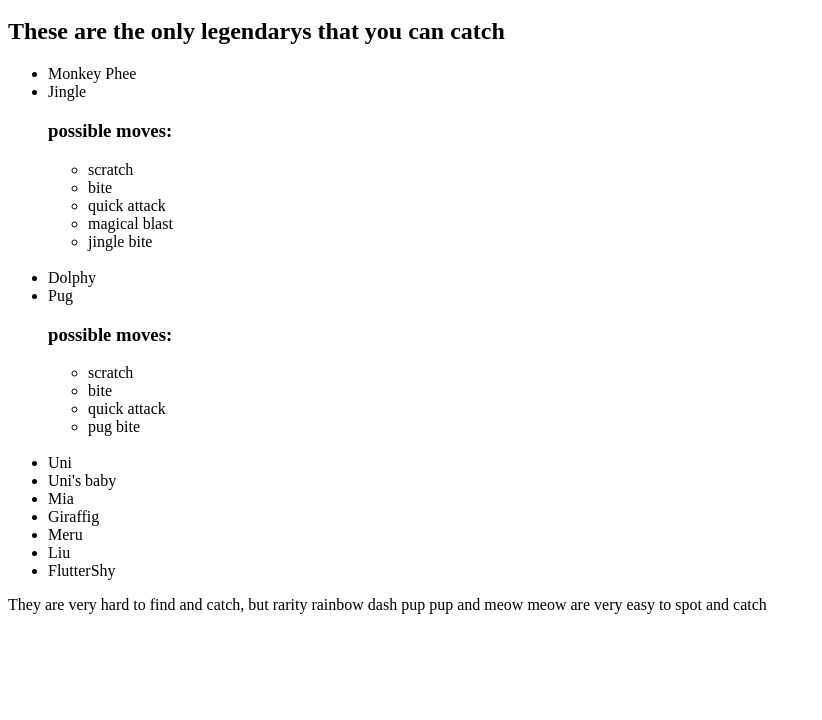
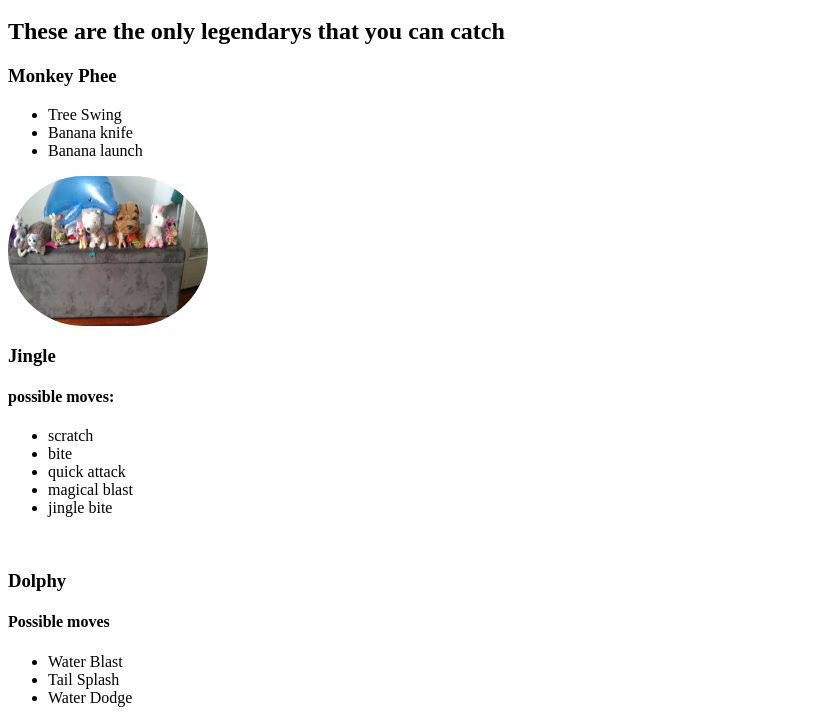
Before and after one commit to MarkJamesHoward/CoolLegendarys, a plain HTML site: page index.html in a window 1280 px wide. Shown: the part 48-768 px from the top of the page, without its empty margins (0-822 px from the left). Drawn offline with Linux system fonts and the light colour scheme.

Commit message:
images added

```diff
--- a/index.html
+++ b/index.html
@@ -1,15 +1,30 @@
 <html>
+<style>
+img {
+    width:200px;
+    height:150px;
+    border-radius: 80px;
+}
 
+</style>
 <h1>Cool Legendarys</h1>
 
 
 <h2>These are the only legendarys that you can catch</h2>
 
+
+<h3>Monkey Phee</h3>
 <ul>
-<li>Monkey Phee</li>
-<li>Jingle</li>
+    <li>Tree Swing</li>
+    <li>Banana knife</li>
+    <li>Banana launch</li>
+</ul>
 
-<h3>possible moves:</h3>
+<img src="./images/TheAnimalClub.jpg"></img>
+
+<h3>Jingle</h3>
+
+<h4>possible moves:</h4>
 <ul>
 <li>scratch</li>
 <li>bite</li>
@@ -19,7 +34,18 @@
 </ul>
 <br>
 
-<li> Dolphy</li>
+<h3>Dolphy</h3>
+
+<h4>Possible moves</h4>
+<ul>
+    <li>Water Blast</li>
+    <li>Tail Splash</li>
+    <li>Water Dodge</li>
+</ul>
+<img src="./images/dolphy1.jpg"></img>
+<img src="./images/dolphy2.jpg"></img>
+<img src="./images/dolphy3.jpg"></img>
+
 <li>Pug</li>
 <h3>possible moves:</h3>
 <ul>
```
Also changed, not shown: images/TheAnimalClub.jpg (added), images/dolphy1.jpg (added), images/dolphy2.jpg (added), images/dolphy3.jpg (added).
